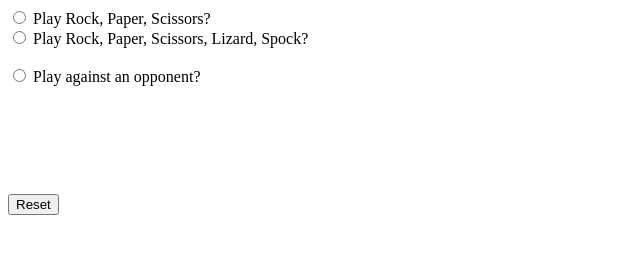
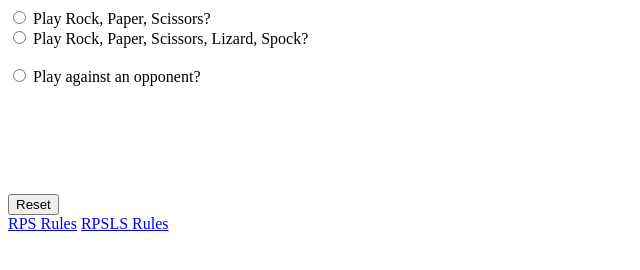
Before and after one commit to comp426-2023-spring/e02-Thomas-Barry1, a website: page public/index.html in a window 1280 px wide. Shown: the whole page, without its empty margins (0-640 px from the left). Drawn offline with Linux system fonts and the light colour scheme.

Commit message:
Add game rules to index.html

```diff
--- a/public/index.html
+++ b/public/index.html
@@ -32,6 +32,8 @@
 				<div id="results-text"></div>
 				<button type="reset" onclick="return startOver(this);" onsubmit="return false;" id="reset_button">Reset</button>
 		</div>
+	    <a href="https://en.wikipedia.org/wiki/Rock_paper_scissors">RPS Rules</a>
+	    <a href="https://bigbangtheory.fandom.com/wiki/Rock,_Paper,_Scissors,_Lizard,_Spock">RPSLS Rules</a>
 		<script src="./scripts.js"></script>
     </body>
 </html>
```
